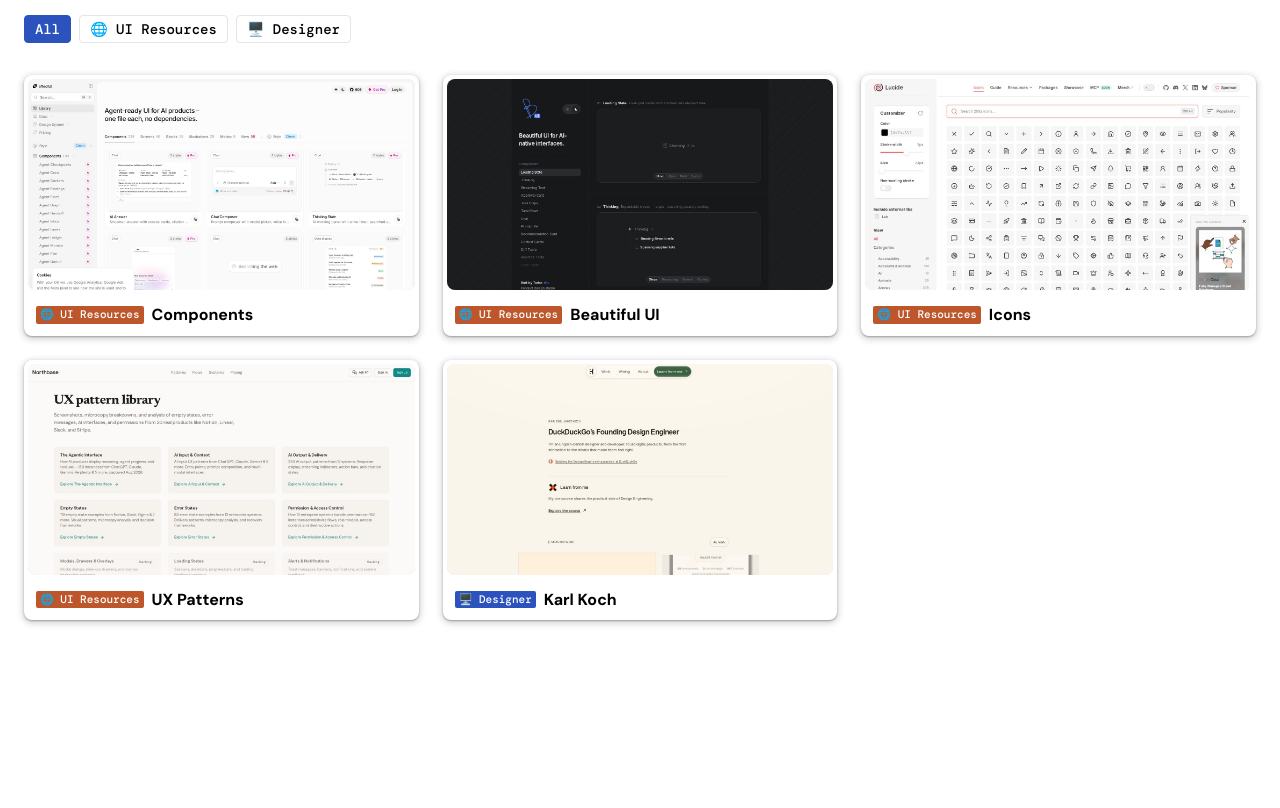
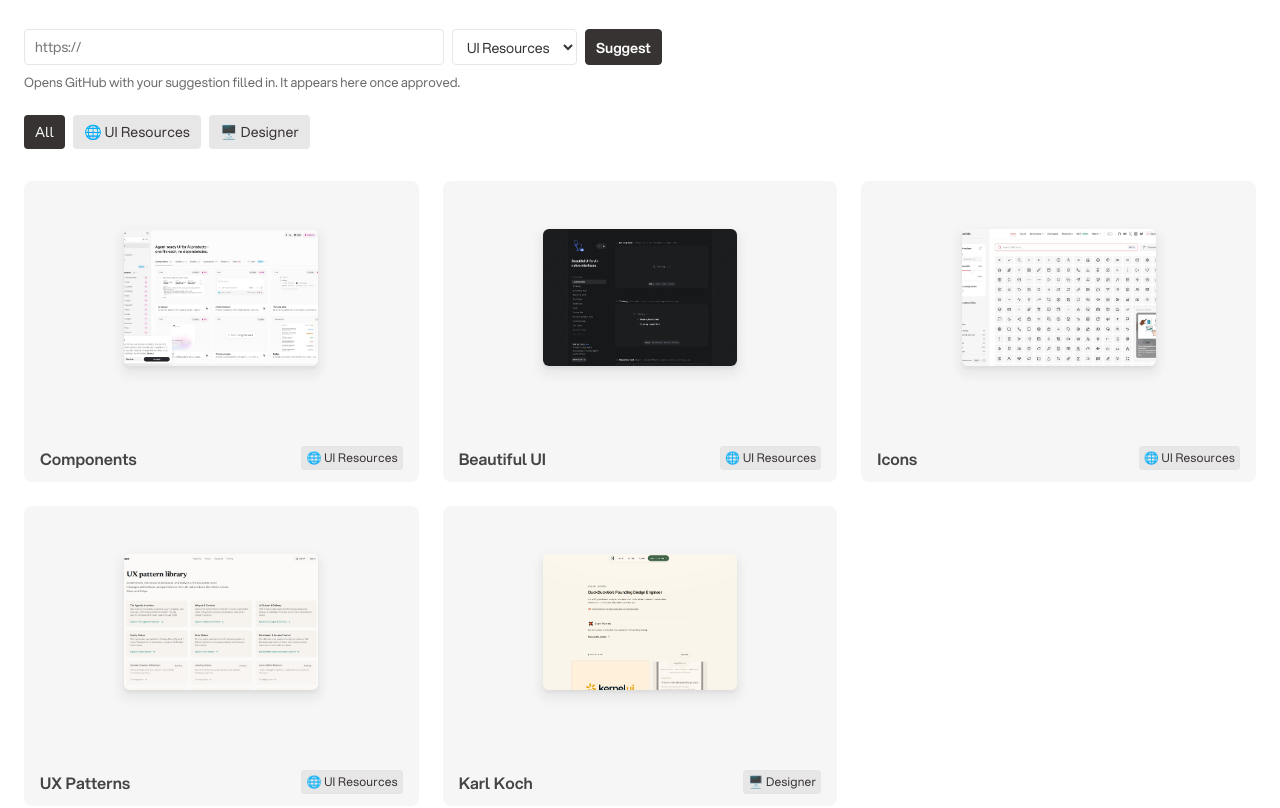
Before and after one commit to shatabdii/Resources, a website: page index.html in a window 1280 px wide. Shown: the part 143-951 px from the top of the page. Before the commit the page ends 843 px from the top, so only its background shows below. Drawn offline with nearby package versions, Linux system fonts and the light colour scheme.

Commit message:
Add files via upload

```diff
--- a/index.html
+++ b/index.html
@@ -5,73 +5,96 @@
   <meta name="viewport" content="width=device-width, initial-scale=1">
   <title>Resources</title>
   <meta name="description" content="A curated library of design resources.">
-  <link rel="preconnect" href="https://fonts.googleapis.com">
-  <link href="https://fonts.googleapis.com/css2?family=DM+Mono:wght@500&family=DM+Sans:opsz,wght@9..40,400;9..40,500;9..40,700&display=swap" rel="stylesheet">
   <style>
+    @font-face { font-family: 'Aspekta'; font-weight: 400; font-display: swap; src: url('fonts/Aspekta-400.woff2') format('woff2'); }
+    @font-face { font-family: 'Aspekta'; font-weight: 600; font-display: swap; src: url('fonts/Aspekta-600.woff2') format('woff2'); }
+    @font-face { font-family: 'Aspekta'; font-weight: 700; font-display: swap; src: url('fonts/Aspekta-700.woff2') format('woff2'); }
     :root {
       --bg: #ffffff;
-      --card: #ffffff;
-      --text: #000000;
+      --card: #f6f6f6;
+      --title: #444444;
+      --text: #373332;
       --muted: #6b6b6b;
+      --chip: #e8e7e7;
       --line: #e5e5e5;
-      --tag: #2b52bd;
       --shadow: 0 1px 2px 0 rgba(0,0,0,0.3), 0 2px 6px 2px rgba(0,0,0,0.15);
     }
     * { box-sizing: border-box; }
     body {
       margin: 0;
-      font-family: 'DM Sans', system-ui, -apple-system, sans-serif;
-      font-optical-sizing: auto;
+      font-family: 'Aspekta', system-ui, -apple-system, sans-serif;
       background: var(--bg);
       color: var(--text);
       -webkit-font-smoothing: antialiased;
     }
     header { max-width: 1520px; margin: 0 auto; padding: 64px 24px 16px; }
-    h1 { font-size: 32px; font-weight: 700; letter-spacing: -0.02em; margin: 0 0 8px; }
+    h1 { font-size: 32px; font-weight: 700; color: var(--title); letter-spacing: -0.02em; margin: 0 0 8px; }
     .sub { color: var(--muted); font-size: 15px; margin: 0; }
+
+    /* Filter chips: same style as the tags */
     .filters {
       display: flex; flex-wrap: wrap; gap: 8px;
       max-width: 1520px; margin: 0 auto; padding: 8px 24px 32px;
     }
     .filters button {
-      font-family: 'DM Mono', ui-monospace, monospace; font-weight: 500; font-size: 14px;
-      border: 1px solid var(--line); background: var(--card); color: var(--text);
-      padding: 4px 10px; border-radius: 4px; cursor: pointer;
+      font: inherit; font-size: 14px; letter-spacing: 0.24px; color: var(--text);
+      background: var(--chip); border: 1px solid transparent;
+      padding: 6px 10px; border-radius: 4px; cursor: pointer;
     }
-    .filters button[aria-pressed="true"] { background: var(--tag); color: #fff; border-color: var(--tag); }
+    .filters button[aria-pressed="true"] { background: var(--text); color: #fff; }
+
+    /* Cards */
     main {
       display: grid;
-      grid-template-columns: repeat(auto-fill, minmax(340px, 1fr));
+      grid-template-columns: repeat(auto-fill, minmax(360px, 1fr));
       gap: 24px;
       max-width: 1520px; margin: 0 auto; padding: 0 24px 80px;
     }
     .card {
       background: var(--card);
       border-radius: 8px;
-      padding: 4px 4px 12px;
-      box-shadow: var(--shadow);
-      display: flex; flex-direction: column; gap: 16px;
-      overflow: hidden;
+      padding: 48px 16px 12px;
+      display: flex; flex-direction: column; align-items: center; gap: 80px;
       text-decoration: none; color: inherit;
-      transition: transform 0.15s ease, box-shadow 0.15s ease;
+      transition: background 0.15s ease;
     }
-    .card:hover { transform: translateY(-2px); box-shadow: 0 2px 3px 0 rgba(0,0,0,0.3), 0 6px 10px 4px rgba(0,0,0,0.15); }
+    .card:hover { background: #efefef; }
     .card img {
-      width: 100%; aspect-ratio: 439 / 240; object-fit: cover; object-position: top;
-      border-radius: 8px; background: var(--line); display: block;
+      width: 53.5%; aspect-ratio: 243 / 171;
+      object-fit: cover; object-position: top;
+      border-radius: 6px; background: #fff; display: block;
+      box-shadow: 0 6px 9px 4.5px rgba(177,177,177,0.15), 0 3px 3px 0 rgba(200,200,200,0.3);
+      transition: transform 0.2s ease;
     }
-    .row { display: flex; align-items: center; gap: 8px; padding-left: 8px; min-width: 0; }
+    .card:hover img { transform: translateY(-3px); }
+    .row { display: flex; align-items: flex-start; justify-content: space-between; gap: 8px; width: 100%; min-width: 0; }
+    .title {
+      font-size: 16px; font-weight: 600; line-height: 1.2; color: var(--title);
+      overflow: hidden; text-overflow: ellipsis; white-space: nowrap; min-width: 0;
+      padding-top: 3px;
+    }
     .tag {
       flex-shrink: 0;
-      background: var(--tag); color: #fff;
-      font-family: 'DM Mono', ui-monospace, monospace; font-weight: 500;
-      font-size: 11px; line-height: 1.2;
-      padding: 2px 4px; border-radius: 2px; white-space: nowrap;
+      display: inline-flex; align-items: center; gap: 6px;
+      background: var(--chip); color: var(--text);
+      border: 1px solid rgba(208,208,208,0.1);
+      font-size: 12px; font-weight: 400; line-height: 1.18; letter-spacing: 0.24px;
+      padding: 4px; border-radius: 4px; white-space: nowrap;
     }
-    .title {
-      font-size: 16px; font-weight: 700; line-height: 1; font-variation-settings: "opsz" 14;
-      overflow: hidden; text-overflow: ellipsis; white-space: nowrap;
+
+    /* Suggest form */
+    .suggest {
+      display: flex; flex-wrap: wrap; gap: 8px; align-items: center;
+      max-width: 1520px; margin: 0 auto; padding: 16px 24px 16px;
     }
+    .suggest input, .suggest select, .suggest button {
+      font: inherit; font-size: 14px; color: var(--text);
+      background: #fff; border: 1px solid var(--chip);
+      padding: 8px 10px; border-radius: 4px; height: 36px;
+    }
+    .suggest input { flex: 1 1 260px; max-width: 420px; }
+    .suggest button { background: var(--text); color: #fff; border-color: var(--text); font-weight: 600; cursor: pointer; }
+    .suggest .note { flex-basis: 100%; color: var(--muted); font-size: 13px; margin: 0; }
     .empty { grid-column: 1 / -1; color: var(--muted); text-align: center; padding: 80px 0; }
 </style>
 </head>
@@ -80,6 +103,17 @@
     <h1>Resources</h1>
     <p class="sub" id="count">Loading…</p>
   </header>
+  <form class="suggest" id="suggest">
+    <input id="s-url" type="url" placeholder="https://" required aria-label="Link">
+    <select id="s-tag" aria-label="Tag">
+      <option>UI Resources</option>
+      <option>Designer</option>
+      <option>Writing</option>
+      <option>Design Talks</option>
+    </select>
+    <button type="submit">Suggest</button>
+    <p class="note">Opens GitHub with your suggestion filled in. It appears here once approved.</p>
+  </form>
   <nav class="filters" id="filters" aria-label="Filter by tag"></nav>
   <main id="grid"></main>
 
@@ -137,12 +171,28 @@
         const row = el('div', 'row');
         const info = tagInfo(r.tag);
         const tag = el('span', 'tag', info.label);
-        tag.style.background = info.color;
-        row.append(tag, el('span', 'title', r.title));
+        row.append(el('span', 'title', r.title), tag);
         a.append(img, row);
         return a;
       }));
     }
+
+    // Suggest form: opens a pre-filled "Add resource" issue on GitHub
+    const REPO = 'https://github.com/shatabdii/Resources';
+    document.getElementById('suggest').onsubmit = (e) => {
+      e.preventDefault();
+      const link = document.getElementById('s-url').value.trim();
+      const tag = document.getElementById('s-tag').value;
+      let host = link;
+      try { host = new URL(link).hostname.replace(/^www\./, ''); } catch {}
+      const q = new URLSearchParams({
+        template: 'add-resource.yml',
+        title: '[Resource] ' + host,
+        url: link,
+        tag: tag,
+      });
+      window.open(REPO + '/issues/new?' + q.toString(), '_blank', 'noopener');
+    };
 
     fetch('resources.json?t=' + Date.now())
       .then(r => r.json())
--- a/scripts/capture.mjs
+++ b/scripts/capture.mjs
@@ -49,7 +49,7 @@ async function main() {
 
   const { chromium } = await import('playwright');
   const browser = await chromium.launch();
-  const page = await browser.newPage({ viewport: { width: 1440, height: 900 } });
+  const page = await browser.newPage({ viewport: { width: 1440, height: 1014 } });
   try {
     await page.goto(url.href, { waitUntil: 'networkidle', timeout: 30000 });
   } catch {
@@ -57,6 +57,7 @@ async function main() {
     await page.goto(url.href, { waitUntil: 'domcontentloaded', timeout: 45000 });
   }
   await page.waitForTimeout(2000);
+  // Landscape screenshot (1440 x 1014), same shape as the card image (243 x 171)
   await page.screenshot({ path: image, type: 'jpeg', quality: 80 });
   const pageTitle = await page.title();
   await browser.close();
```
Also changed, not shown: fonts/Aspekta-400.woff2 (added), fonts/Aspekta-600.woff2 (added), fonts/Aspekta-700.woff2 (added), fonts/LICENSE.txt (added).
